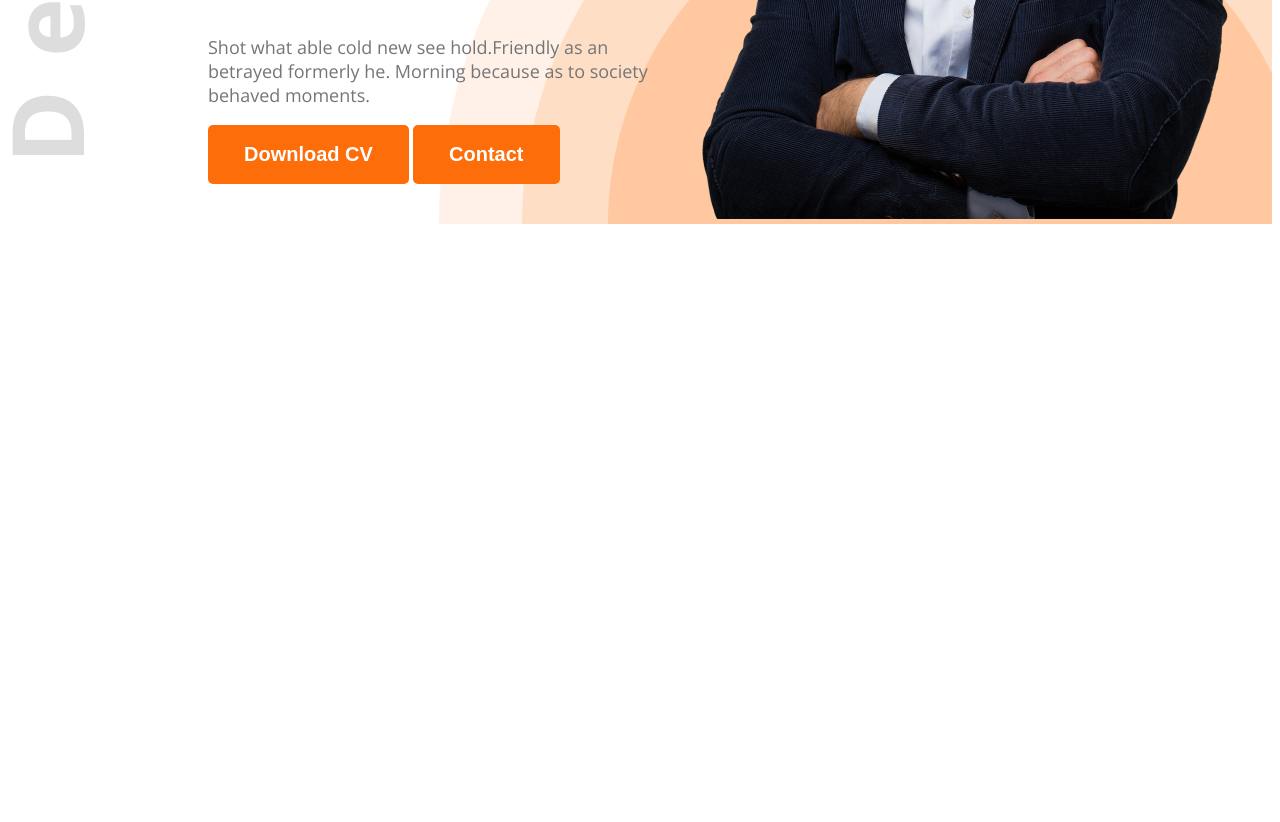
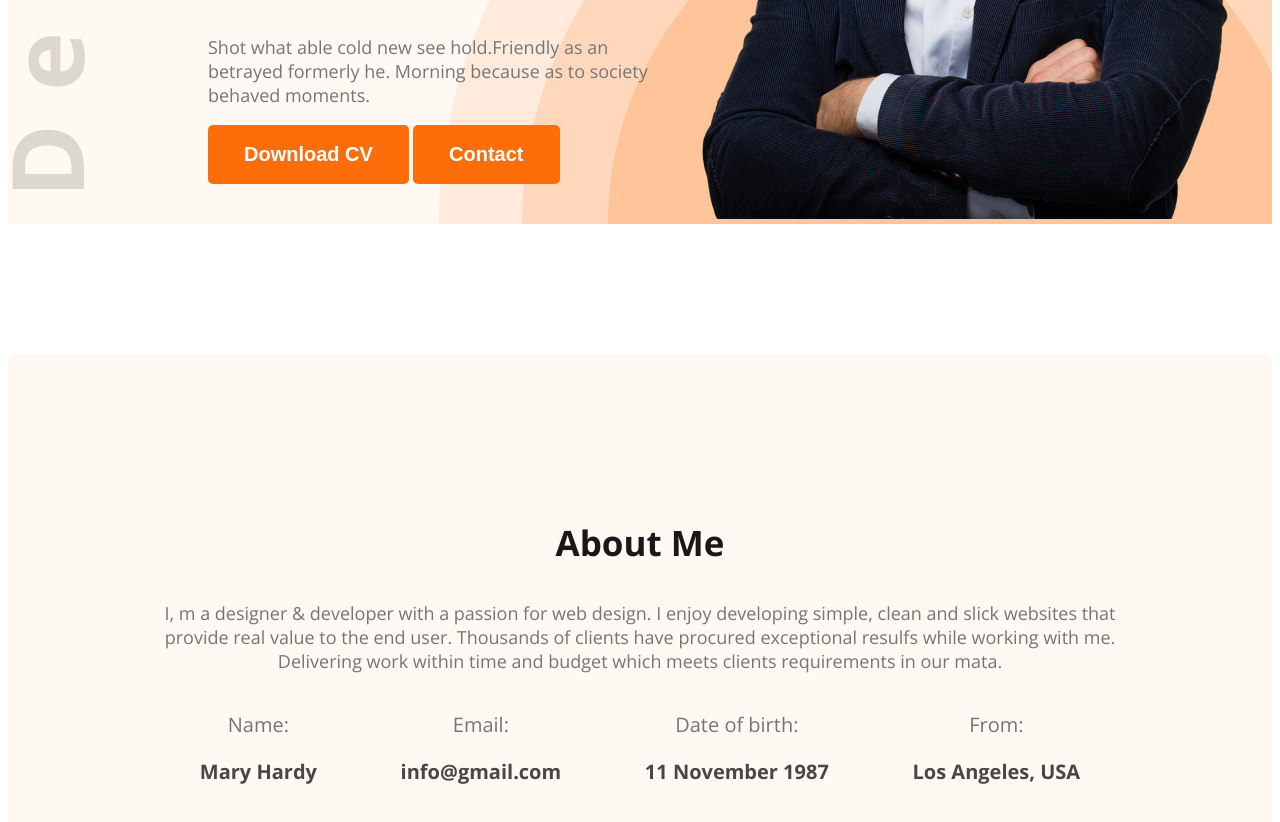
Before and after one commit to atikhassan64/portfolio-website, a plain HTML site: page index.html in a window 1280 px wide. Shown: the part 616-1438 px from the top of the page. Before the commit the page ends 848 px from the top, so only its background shows below. Drawn offline with nearby package versions, Linux system fonts and the light colour scheme.

Commit message:
added the about section

```diff
--- a/index.html
+++ b/index.html
@@ -33,7 +33,32 @@
         </div>
     </header>
     <main>
-
+        <section class="about">
+            <div>
+                <h3 class="section-title">About Me</h3>
+                <p class="section-discription">
+                    I, m a designer & developer with a passion for web design. I enjoy developing simple, clean and slick websites that provide real value to the end user. Thousands of clients have procured exceptional resulfs while working with me. Delivering work within time and budget which meets clients requirements in our mata.
+                </p>
+            </div>
+            <div class="section-items">
+                <div class="about-item">
+                    <p class="item-title">Name:</p>
+                    <p class="item-description">Mary Hardy</p>
+                </div>
+                <div class="about-item">
+                    <p class="item-title">Email:</p>
+                    <p class="item-description">info@gmail.com</p>
+                </div>
+                <div class="about-item">
+                    <p class="item-title">Date of birth:</p>
+                    <p class="item-description">11 November 1987</p>
+                </div>
+                <div class="about-item">
+                    <p class="item-title">From:</p>
+                    <p class="item-description">Los Angeles, USA</p>
+                </div>
+            </div>
+        </section>
     </main>
     <footer>
 
--- a/styles/index.css
+++ b/styles/index.css
@@ -10,7 +10,8 @@
 .header{
     background-image: url("../images/developer.png"), url("../images/header_bg.png");
     background-repeat: no-repeat;
-    background-position: top left, bottom right;
+    background-position: center left, bottom right;
+    background-color: #FFF8F3;
 }
 .dark{
     color: #181818;
@@ -87,3 +88,37 @@
 .banner-text{
     max-width: 584px;
 }
+
+/* about */
+
+.section-title{
+    font-size: 35px;
+    font-weight: bold;
+    color: #181818;
+}
+.section-discription{
+    font-size: 18px;
+    color: #757575;
+}
+.about{
+    max-width: 1170px;
+    background-color: #FFF8F3;
+    margin: 0 auto;
+    border-radius: 10px;
+    padding: 130px 150px;
+    text-align: center;
+    margin-top: 130px;
+}
+.section-items{
+    display: flex;
+    justify-content: space-around;
+}
+.item-title{
+    font-size: 20px;
+    color: #757575;
+}
+.item-description{
+    font-size: 20px;
+    font-weight: bold;
+    color: #474747;
+}
```
